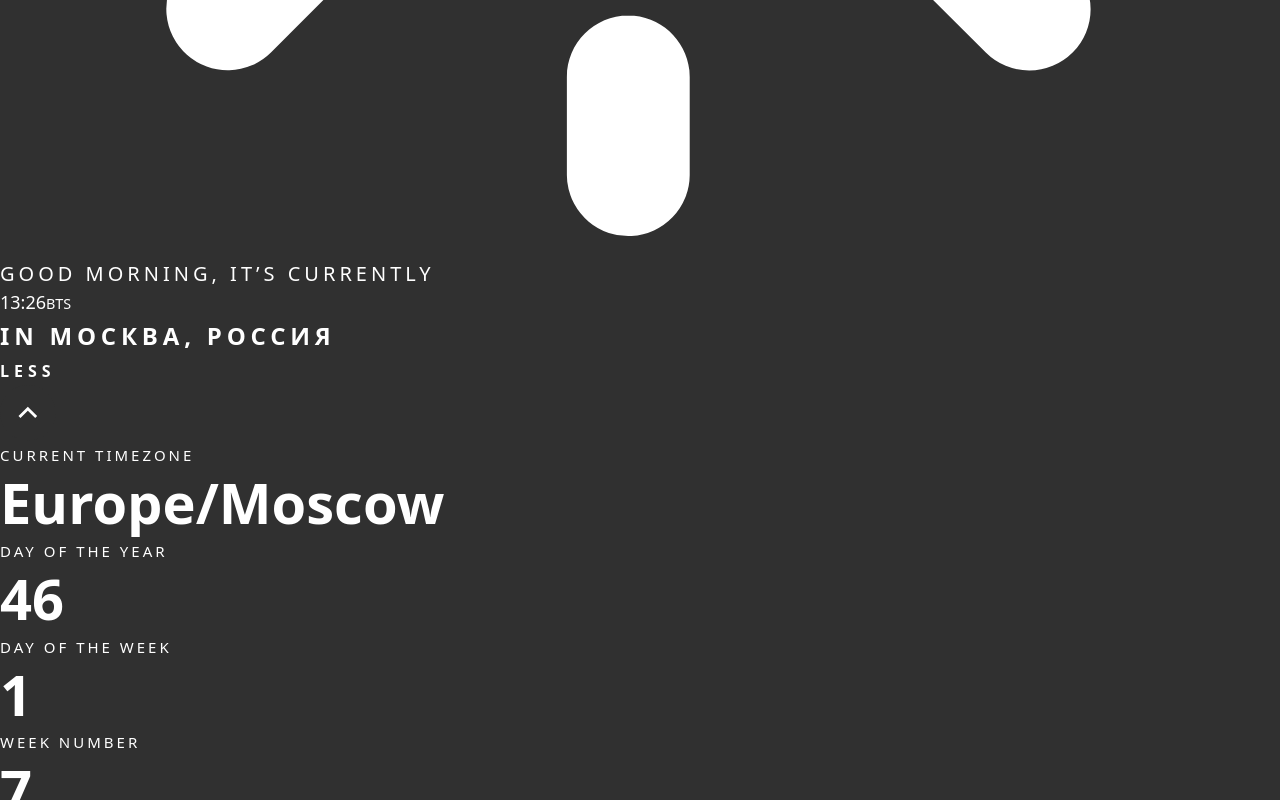
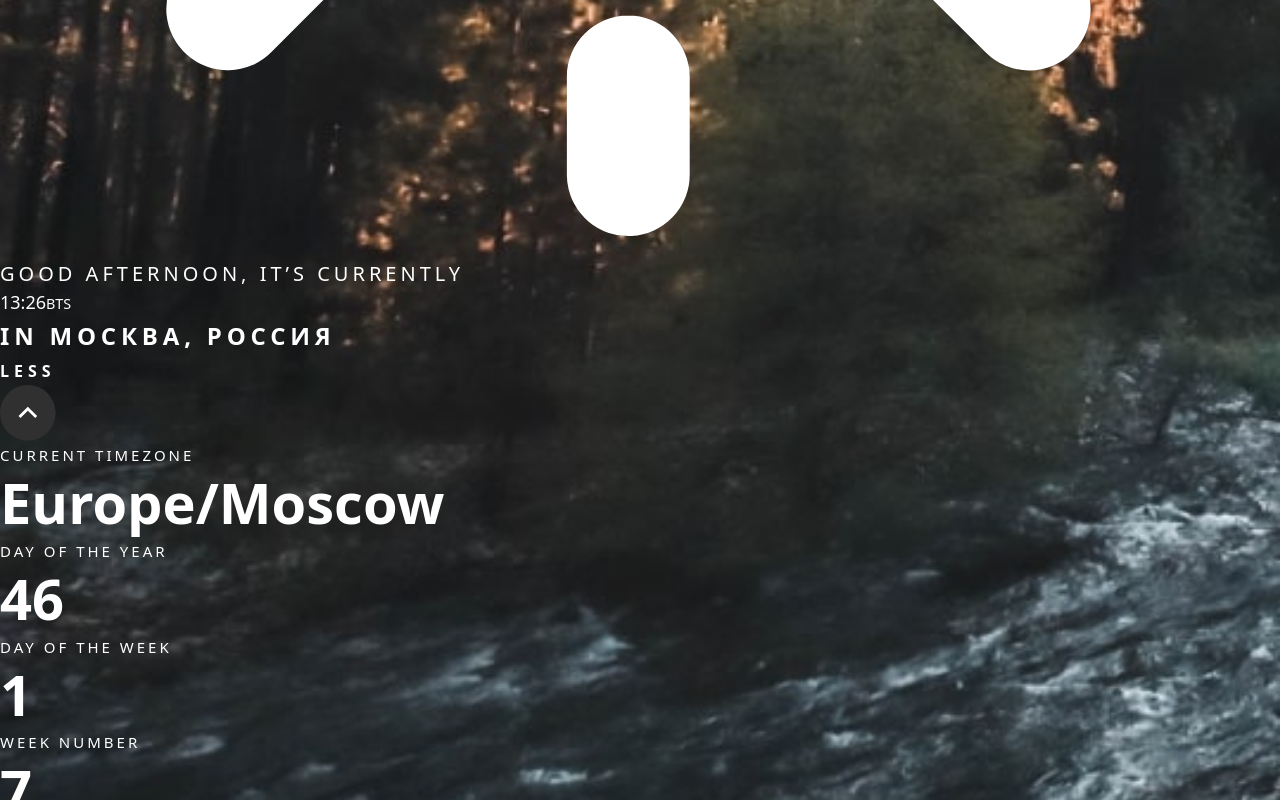
Before and after one commit to p1t1ch/fm-clock-app, a Gatsby site: page / in a window 1280 px wide. Shown: the part 1076-1876 px from the top of the page. Built offline with nearby package versions, Linux system fonts and the light colour scheme; Gatsby itself is replaced by a stand-in of ours.

Commit message:
add dynamic messages

```diff
--- a/src/components/Comment/index.tsx
+++ b/src/components/Comment/index.tsx
@@ -4,8 +4,6 @@ interface CommentProps extends React.HTMLProps<HTMLDivElement> {
   children: string
   author: string
 }
-
-// - Generate a new random programming quote whenever the refresh icon is clicked
 
 function Comment({ children, author, className = '', ...props }: CommentProps) {
   return (
--- a/src/components/Time/index.tsx
+++ b/src/components/Time/index.tsx
@@ -1,6 +1,6 @@
 import React from 'react'
 import { ReactComponent as Sun } from '@/icons/sun.svg'
-// import { ReactComponent as Moon } from '@/icons/moon.svg'
+import { ReactComponent as Moon } from '@/icons/moon.svg'
 import { TimeData, GeolocationData } from '@/pages/index'
 
 interface TimeProps extends React.HTMLProps<HTMLDivElement> {
@@ -8,29 +8,28 @@ interface TimeProps extends React.HTMLProps<HTMLDivElement> {
   geolocation?: GeolocationData
 }
 
-// - Change the greeting depending on the time of day. It should say:
-//   - "Good morning" between 5am and 12pm
-//   - "Good afternoon" between 12pm and 6pm
-//   - "Good evening" between 6pm and 5am
-// - Change the greeting icon and background image depending on the time of day. They should show:
-//   - The sun icon and the daytime background image between 5am and 6pm
-//   - The moon icon and the nighttime background image between 6pm and 5am
+function Time({ time, geolocation, className = '', ...props }: TimeProps) {
+  if (!time || !geolocation) return null
 
-function Time({ time, geolocation, className = '', ...props }: TimeProps) {
-  const date = time && new Date(time.datetime)
+  const date = new Date(time.datetime)
+  const hours = date.getHours()
+  const minutes = date.getMinutes()
 
   return (
     <div className={`${className}`} {...props}>
       <div className="h4">
-        <Sun /> Good morning, it’s currently
+        {hours >= 5 && hours < 18 ? <Sun /> : <Moon />} Good{' '}
+        {hours >= 5 && hours < 12 ? 'morning' : hours >= 12 && hours < 18 ? 'afternoon' : 'evening'}, it’s currently
       </div>
       <div>
-        <time dateTime={time?.datetime}>
-          {date ? date.getHours() : '00'}:{date ? date.getMinutes() : '00'}
+        <time dateTime={time.datetime}>
+          {hours}:{minutes}
         </time>
         <small>BTS</small>
       </div>
-      <div className="h3">{geolocation ? `In ${geolocation.city}, ${geolocation.country_name}` : '&nbsp;'}</div>
+      <div className="h3">
+        In {geolocation.city}, {geolocation.country_name}
+      </div>
     </div>
   )
 }
--- a/src/pages/index.tsx
+++ b/src/pages/index.tsx
@@ -4,11 +4,6 @@ import Comment from '@/components/Comment'
 import Time from '@/components/Time'
 import Panel from '@/components/Panel'
 import Button from '@/components/Button'
-
-// - [World Time API](http://worldtimeapi.org/) to set the time based on the visitor's IP adress. This API will also be used for additional data, like the day of the year shown in the expanded state.
-// - [IP Geolocation API](https://freegeoip.app/) to set the city and country underneath the time
-// - [Programming Quotes API](https://programming-quotes-api.herokuapp.com/) to generate random programming quotes.
-//     - If the Programming Quotes API doesn't work, [here's a good alternative quote API](https://github.com/lukePeavey/quotable) you can use instead. It's not programming specific, but it will do the trick.
 
 export interface TimeData {
   datetime: string
@@ -32,6 +27,8 @@ function IndexPage() {
   const [time, setTime] = useState<TimeData>()
   const [geolocation, setGeolocation] = useState<GeolocationData>()
   const [comment, setComment] = useState<CommentData>()
+
+  const hours = time && new Date(time.datetime).getHours()
 
   useEffect(() => {
     // http://worldtimeapi.org/api/ip
@@ -58,7 +55,13 @@ function IndexPage() {
   }, [])
 
   return (
-    <div>
+    <div
+      className={`min-h-screen ${
+        !hours || (hours >= 5 && hours < 18)
+          ? 'bg-daytime-mobile md:bg-daytime-tablet xl:bg-daytime-desktop'
+          : 'bg-nighttime-mobile md:bg-nighttime-tablet xl:bg-nighttime-desktop'
+      } bg-no-repeat bg-cover`}
+    >
       <Seo title="Frontend Mentor: Clock app" />
       <main>
         <section>
```
